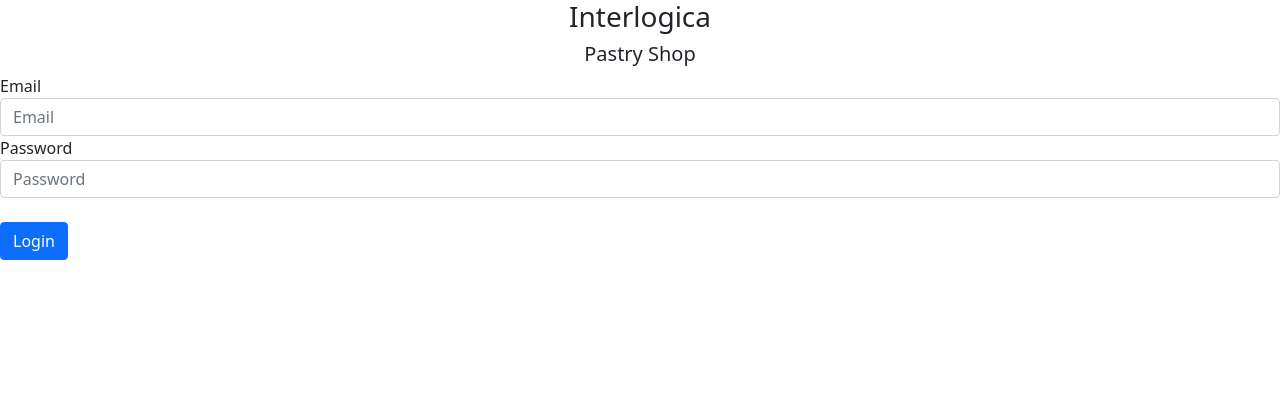
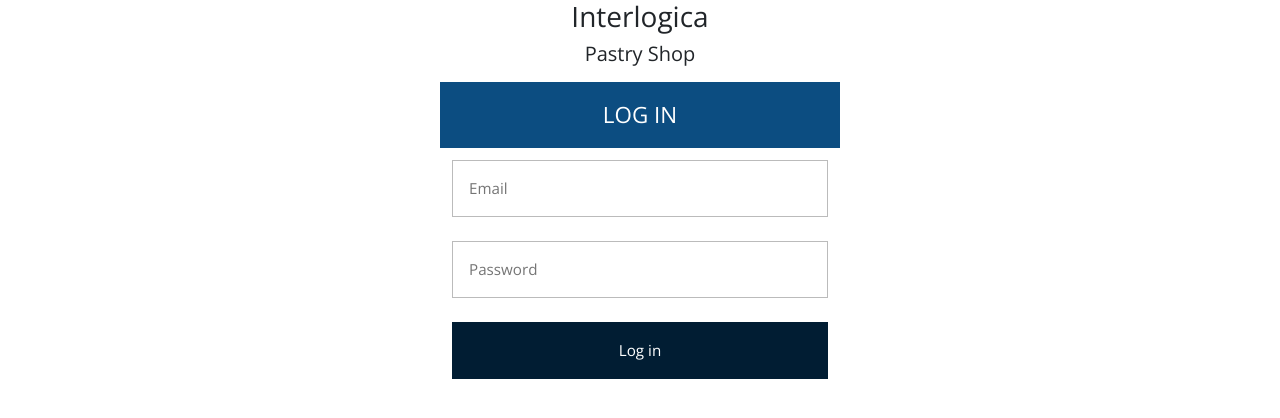
Before and after one commit to Loppone/PastryShop, an Angular app: page /login in a window 1280 px wide. Shown: the top 418 px of the page. Built offline with nearby package versions, Linux system fonts and the light colour scheme.

Commit message:
stile login

```diff
--- a/src/app/login/login.component.css
+++ b/src/app/login/login.component.css
@@ -0,0 +1,81 @@
+/* 'Open Sans' font from Google Fonts */
+@import url(https://fonts.googleapis.com/css?family=Open+Sans:400,700);
+
+
+.login {
+  width: 400px;
+  margin: 16px auto;
+  font-size: 16px;
+}
+
+.login-header,
+.login p {
+  margin-top: 0;
+  margin-bottom: 0;
+}
+
+.login-triangle {
+  width: 0;
+  margin-right: auto;
+  margin-left: auto;
+  border: 12px solid transparent;
+  border-bottom-color: rgb(15, 66, 107);
+}
+
+.login-header {
+  background: rgb(12, 77, 129);
+  padding: 20px;
+  font-size: 1.4em;
+  font-weight: normal;
+  text-align: center;
+  text-transform: uppercase;
+  color: #fff;
+}
+
+.login-container {
+  background: #ebebeb;
+  padding: 12px;
+}
+
+.login p {
+  padding: 12px;
+}
+
+.login input {
+  box-sizing: border-box;
+  display: block;
+  width: 100%;
+  border-width: 1px;
+  border-style: solid;
+  padding: 16px;
+  outline: 0;
+  font-family: inherit;
+  font-size: 0.95em;
+}
+
+.login input[type="email"],
+.login input[type="password"] {
+  background: #fff;
+  border-color: #bbb;
+  color: #555;
+}
+
+.login input[type="email"]:focus,
+.login input[type="password"]:focus {
+  border-color: #888;
+}
+
+.login input[type="submit"] {
+  background: rgb(1, 29, 51);
+  border-color: transparent;
+  color: #fff;
+  cursor: pointer;
+}
+
+.login input[type="submit"]:hover {
+  background: #17c;
+}
+
+.login input[type="submit"]:focus {
+  border-color: #05a;
+}
--- a/src/app/login/login.component.html
+++ b/src/app/login/login.component.html
@@ -1,4 +1,4 @@
-<div class="form-group">
+<!-- <div class="form-group">
     <label for="inputEmail">Email</label>
     <input type="email" class="form-control" [(ngModel)]="Username" placeholder="Email">
 </div>
@@ -10,4 +10,22 @@
 <button type="submit" class="btn btn-primary" (click)="doLogin(Username,Password)">Login</button>
 <br>
 <label>{{UserObject.nome}}</label>
-<label>{{MessageError}}</label>
+<label>{{MessageError}}</label> -->
+
+
+  <div class="login">
+    <h2 class="login-header">Log in</h2>
+      <p>
+        <input type="email" placeholder="Email" [(ngModel)]="Username">
+      </p>
+      <p>
+        <input type="password" placeholder="Password" [(ngModel)]="Password">
+      </p>
+      <p>
+        <input type="submit" (click)="doLogin(Username,Password)" value="Log in">
+      </p>
+      <p>
+        <label>{{UserObject.nome}}</label>
+        <label>{{MessageError}}</label>
+      </p>
+  </div>
--- a/src/app/login/login.component.ts
+++ b/src/app/login/login.component.ts
@@ -45,6 +45,9 @@ export class LoginComponent implements OnInit {
       Password: pwd
     };
 
+    this.MessageError = "";
+    this.UserObject.nome = "";
+
     this.service.login(this.Credentials).subscribe(data =>
       {
         this.UserObject = data
--- a/src/styles.css
+++ b/src/styles.css
@@ -1 +1,6 @@
 /* You can add global styles to this file, and also import other style files */
+@import  url(https://fonts.googleapis.com/css?family=Open+Sans:400,700);
+body {
+    /* background: #456; */
+    font-family: 'Open Sans', sans-serif;
+}
```
